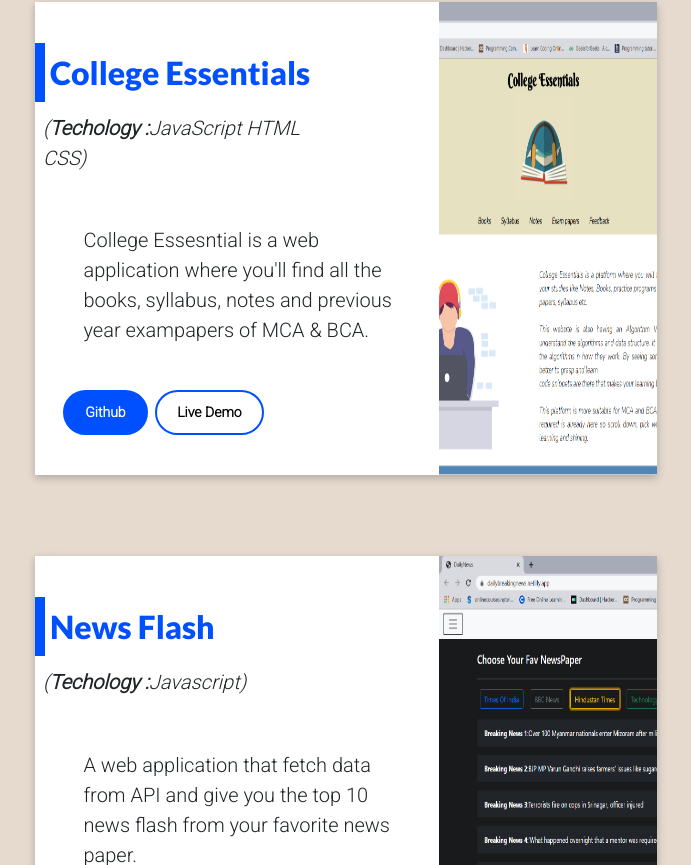
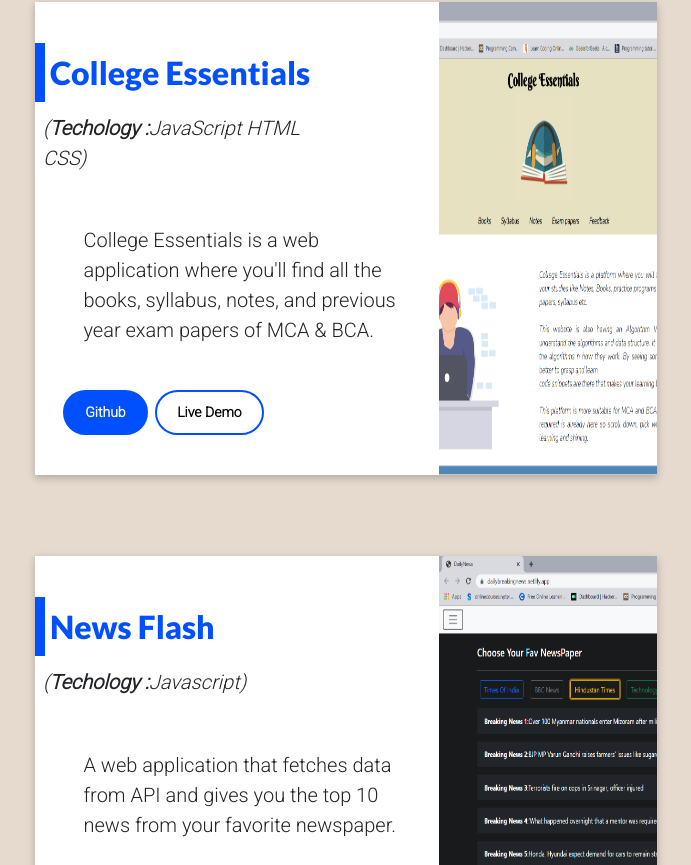
Before and after one commit to vinayaks0031/Portfolio, a React (Create React App) app: page /Project in a window 1280 px wide. Shown: the part 435-1300 px from the top of the page, without its empty margins (294-985 px from the left). Built offline with nearby package versions, Linux system fonts and the light colour scheme.

Commit message:
updated project links

```diff
--- a/src/myComponent/Home.js
+++ b/src/myComponent/Home.js
@@ -37,10 +37,10 @@ export default function Home() {
                                 <Link to="/Project" className="btn btn-blue">PROJECTS</Link>
                                 <a href={CV} download className="btn btn-white"><img src={download} alt="" /> RESUME</a>
                             </div>
-                            <p className="last-para">I'm a 20 year old software developer and a competitive programmer staying in Indore Madhya Pradesh ,India. I am pursuing integrated MCA and  currently in 4th year of this five year degree. </p>
-                            <p className="last-para">My interests include solving some real life problem via web & mobile apps and solving programming problems.
-                                Connect with me on <a href="https://www.linkedin.com/in/vinayak-sharma-b94161190" target="_blank" rel="noreferrer">LinkedIn</a> and have a look on my <a href="https://github.com/vinayaks0031" target="_blank" rel="noreferrer">Github</a> profile .<br /><br />
-                                I am always open and excited to learn and work with like minded people and want to be a successful developer.</p>
+                            <p className="last-para">I'm a 20-year-old software developer and a competitive programmer staying at Indore Madhya Pradesh, India. I am pursuing an integrated MCA and currently in the 4th year of this five-year degree program. </p>
+                            <p className="last-para">My interests include solving some real-life problem via web & mobile apps and solving programming problems.
+                                Connect with me on <a href="https://www.linkedin.com/in/vinayak-sharma-b94161190" target="_blank" rel="noreferrer">LinkedIn</a> and have a look at my <a href="https://github.com/vinayaks0031" target="_blank" rel="noreferrer">Github</a> profile .<br /><br />
+                                I am always open and excited to learn and work with like-minded people and want to be a successful developer.</p>
                         </div>
                     </div>
                 </div>
--- a/src/myComponent/subComponent/ProjectData.js
+++ b/src/myComponent/subComponent/ProjectData.js
@@ -4,15 +4,15 @@ const data = [
         github: "https://github.com/vinayaks0031/Collage-Essentials",
         live: "https://vm-collagewebsite.netlify.app",
         image: "images/vm.png",
-        discription: "College Essesntial is a web application where you'll find all the books, syllabus, notes and previous year exampapers of MCA & BCA.",
+        discription: "College Essentials is a web application where you'll find all the books, syllabus, notes, and previous year exam papers of MCA & BCA.",
         tech: "JavaScript HTML CSS"
     },
     {
         name: "News Flash",
-        github: "https://github.com/vinayaks0031/DailyNews",
-        live: "https://dailybreakingnews.netlify.app",
+        github: "https://github.com/vinayaks0031/NewsFlash",
+        live: "https://vm-newsflash.netlify.app/",
         image: "images/DNews.png",
-        discription: "A web application that fetch data from API and give you the top 10 news flash from your favorite news paper. ",
+        discription: "A web application that fetches data from API and gives you the top 10 news from your favorite newspaper. ",
         tech: "Javascript"
     }
 ]
```
